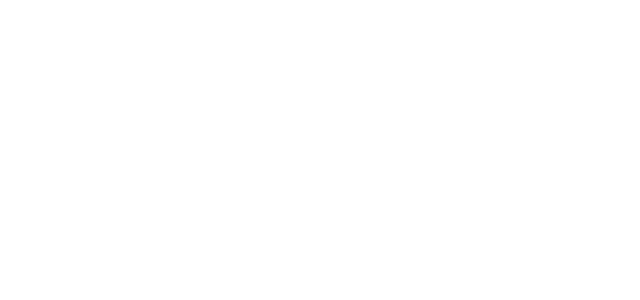
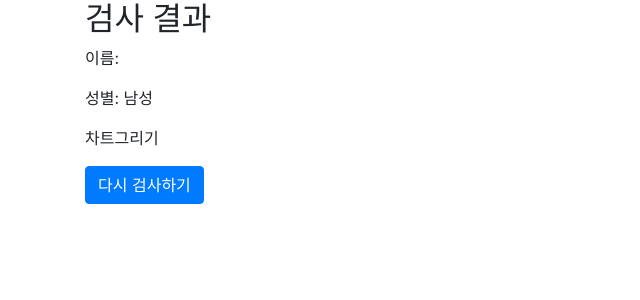
Before and after one commit to yjk5309/react-project, a React (Create React App) app in the folder my-app/: page /result/1 in a window 1280 px wide. Shown: the top 300 px of the page, without its empty margins (0-640 px from the left). Built offline with nearby package versions, Linux system fonts and the light colour scheme; no server answers.

Commit message:
결과표 페이지

```diff
--- a/my-app/src/Complete.js
+++ b/my-app/src/Complete.js
@@ -1,8 +1,10 @@
 import React from 'react'
-import { Link } from 'react-router-dom';
+import { Link, useParams } from 'react-router-dom';
 import {Button} from 'react-bootstrap';
 
 export default function Complete() {
+
+    const { seq } = useParams();
 
     return(
         <div>
@@ -11,7 +13,7 @@
             검사결과는 여러분이 직업을 선택할 때 상대적으로 어떠한 가치를 중요하게 생각하는지를 알려주고,
             중요 가치를 충족시켜줄 수 있는 직업에 대해 생각해 볼 기회를 제공합니다.
             </p>
-            <Link to={'/result'}><Button>결과보기</Button></Link>
+            <Link to={'/result/'+ seq }><Button>결과보기</Button></Link>
         </div>
     )
 }
--- a/my-app/src/Result.js
+++ b/my-app/src/Result.js
@@ -1,32 +1,53 @@
-import React, {useState ,useContext, useCallback, useEffect} from 'react'
+import React, { useState, useContext, useCallback, useEffect } from 'react'
 import axios from 'axios'
 import { Link, useParams } from 'react-router-dom';
-import {Button} from 'react-bootstrap';
-import {UrlContext} from './Context'
+import { Button } from 'react-bootstrap';
+import { UrlContext } from './Context'
 
 export default function Result() {
 
-    const {url, setUrl} = useContext(UrlContext);
+    // const { url, setUrl } = useContext(UrlContext);
+    //useParams로 사용 변경
+    const { seq } = useParams();
 
-    var apiUrl = `https://inspct.career.go.kr/inspct/api/psycho/report?seq=${url}`;
+    var apiUrl = `https://inspct.career.go.kr/inspct/api/psycho/report?seq=${seq}`;
 
-    const [results, setReults] = useState([]);
+    const [user, setUser] = useState({});
+    const [score, setScore] = useState('');
+    const [sort, setSort] = useState('');
 
-    const fetchResults = useCallback(async () =>{
+    const fetchResults = useCallback(async () => {
         const response = await axios.get(apiUrl);
-        setReults(response.data.RESULT);
-        console.log(response);
+        console.log(response.data);
+        setUser(response.data.user);
+        setScore(response.data.result.wonScore);
+
+        var eachScore = [];
+        for(var i=0;i<splitScore.length-1;i++){
+            eachScore.push(splitScore[i].substr(2,3));
+        };
+        console.log(eachScore);
+
     }, [apiUrl])
 
     useEffect(() => {
         fetchResults();
-      }, [fetchResults]);
+    }, [fetchResults]);
 
-    return(
+    const splitScore = score.split(' ');
+
+    return (
         <div>
             <h2>검사 결과</h2>
             <p>
+                이름: {user.name}
             </p>
+            <p>
+                성별: {user.grade === '100324' ? '여성' : '남성'}
+                {/* 왜 grade안에 들어가있는지 모르겠습니다.. */}
+            </p>
+
+                <p>차트그리기</p>
             <Link><Button>다시 검사하기</Button></Link>
         </div>
     )
--- a/my-app/src/Routes.js
+++ b/my-app/src/Routes.js
@@ -25,10 +25,10 @@
               <User/>
             </UrlContext.Provider>
           </Route>
-          <Route exact path="/completion">
+          <Route exact path="/completion/:seq">
             <Complete />
           </Route>
-          <Route exact path="/result">
+          <Route exact path="/result/:seq">
             <UrlContext.Provider value={urlValue}>
               <Result />
             </UrlContext.Provider>
--- a/my-app/src/User.js
+++ b/my-app/src/User.js
@@ -1,7 +1,7 @@
 import axios from 'axios'
 import {Button} from 'react-bootstrap';
 import React,{useState, useEffect, useMemo, useCallback, useContext} from 'react'
-import { Link } from 'react-router-dom';
+import { Link, useHistory } from 'react-router-dom';
 import './Test.css';
 import {UrlContext} from './Context'
 
@@ -33,6 +33,7 @@
     const [answers, setAnswers] = useState([]);
     const [page, setPage] = useState(-2);
     const {url, setUrl} = useContext(UrlContext);
+    const history = useHistory();
 
     const handleAnswerChange = (e) => {
         let result = [...answers];
@@ -106,6 +107,9 @@
         data, {headers: {'Content-Type': 'application/json'}});
         console.log(response.data.RESULT.url.split('=')[1]);
         setUrl(response.data.RESULT.url.split('=')[1]);
+        const seq = response.data.RESULT.url.split('=')[1]
+
+        history.push('/completion/'+seq)
     }
 
     return(
```
